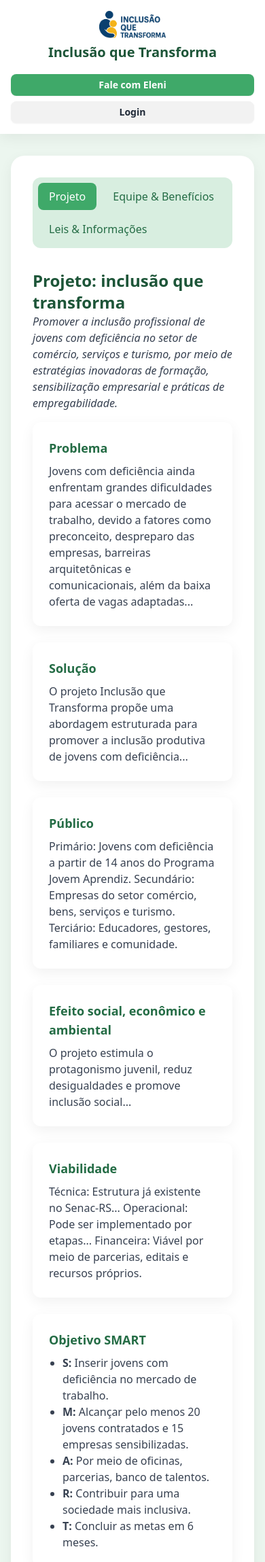
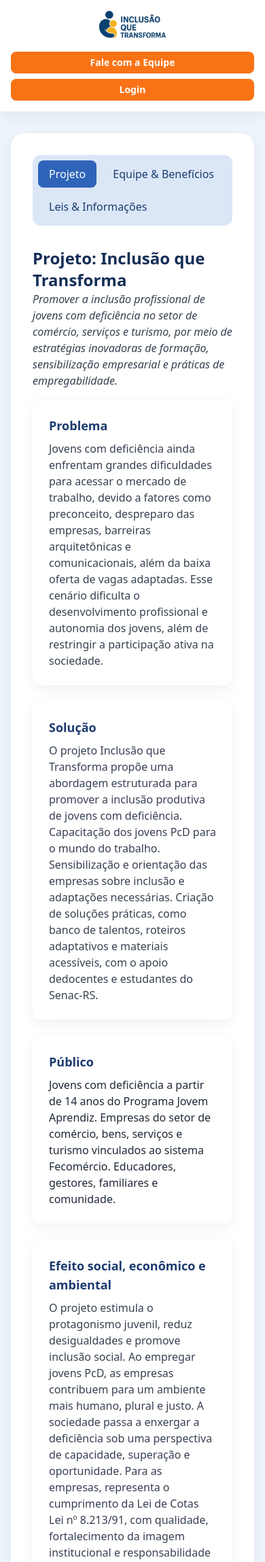
Before and after one commit to rvfe/icq, a Django app: page / in a window 390 px wide. Shown: the top 2298 px of the page at 68% size. Run offline with Django 5.2, Linux system fonts and the light colour scheme; some libraries are stand-ins or nearby versions.

Commit message:
yellow first files

```diff
--- a/iqc_app/core/models.py
+++ b/iqc_app/core/models.py
@@ -6,6 +6,7 @@ class PartnerApplication(models.Model):
         ("contratante_pcd", "Empresa contratante de jovem aprendiz PcD"),
         ("apoio_divulgacao", "Empresa apoiadora com recursos ou divulgação"),
         ("capacitacao_inclusao", "Empresa interessada em capacitação sobre inclusão"),
+        ("como_contratar", "Empresa interessada em saber como contratar um jovem aprendiz")
     ]
 
     company_name = models.CharField("Razão social", max_length=200)
--- a/iqc_app/core/templates/base.html
+++ b/iqc_app/core/templates/base.html
@@ -13,10 +13,11 @@
       theme: {
         extend: {
           colors: {
+            /* brand agora em AZUL (antes era verde) */
             brand: {
-              50:'#ecf6ef',100:'#d8eee0',200:'#b7dfc4',300:'#8fcca4',
-              400:'#66b983',500:'#3fa969',600:'#2f8b56',700:'#246c45',
-              800:'#1d5538',900:'#173f2a'
+              50:'#eef4fb',100:'#dbe7f7',200:'#b7cbee',300:'#8aa9dd',
+              400:'#5d86cb',500:'#2f64b9',600:'#254f94',700:'#1c3b6f',
+              800:'#152e57',900:'#0f2343'
             }
           },
           boxShadow:{ soft:'0 6px 20px rgba(0,0,0,.06)' },
@@ -29,7 +30,6 @@
   <script defer src="https://cdn.jsdelivr.net/npm/alpinejs@3.x.x/dist/cdn.min.js"></script>
 
   <style>
-    /* Keep media from causing horizontal overflow anywhere */
     img, video { max-width:100%; height:auto; }
   </style>
 
@@ -43,25 +43,21 @@
     <div class="max-w-7xl mx-auto px-4 py-4
                 flex flex-col sm:flex-row sm:items-center sm:justify-between gap-3 text-center sm:text-left">
 
-      <!-- Logo + Title wrapper -->
       <div class="flex flex-col sm:flex-row sm:items-center gap-2 justify-center">
         <img src="{% static 'img/logo.png' %}" alt="Logo"
-            class="h-10 md:h-12 w-auto mx-auto sm:mx-0"
-            style="image-rendering:-webkit-optimize-contrast;">
-        <h1 class="text-xl sm:text-2xl md:text-3xl font-semibold text-brand-800 break-words leading-tight">
-          Inclusão que Transforma
-        </h1>
+             class="h-10 md:h-12 w-auto mx-auto sm:mx-0"
+             style="image-rendering:-webkit-optimize-contrast;">
       </div>
 
-      <!-- Buttons -->
+      <!-- Botões agora LARANJA -->
       <div class="flex flex-col sm:flex-row gap-2 justify-center sm:justify-end mt-2 sm:mt-0">
         <a href="{{ whatsapp_link }}" target="_blank"
-          class="btn btn-sm border-0 bg-brand-500 hover:bg-brand-600 text-white w-full sm:w-auto">
-          Fale com Eleni
+           class="btn btn-sm border-0 bg-orange-500 hover:bg-orange-600 text-white w-full sm:w-auto">
+          Fale com a Equipe
         </a>
         {% if user.is_authenticated %}
           <a href="{% url 'submissions_list' %}"
-            class="btn btn-sm bg-brand-200 text-brand-800 w-full sm:w-auto">
+             class="btn btn-sm border-0 bg-orange-100 text-orange-800 hover:bg-orange-200 w-full sm:w-auto">
             Submissões
           </a>
           <form action="{% url 'logout' %}" method="post" class="inline">
@@ -69,15 +65,16 @@
             <button type="submit" class="btn btn-sm w-full sm:w-auto">Logout</button>
           </form>
         {% else %}
-          <a href="{% url 'login' %}" class="btn btn-sm w-full sm:w-auto">Login</a>
+          <!-- Login agora também LARANJA -->
+          <a href="{% url 'login' %}"
+             class="btn btn-sm border-0 bg-orange-500 hover:bg-orange-600 text-white w-full sm:w-auto">
+            Login
+          </a>
         {% endif %}
       </div>
     </div>
   </header>
 
-
-
-  <!-- CENTERED CONTENT -->
   <main class="max-w-7xl mx-auto px-4 py-8">
     {% if messages %}
       <div class="space-y-2 mb-6">
@@ -95,7 +92,6 @@
     {% block content %}{% endblock %}
   </main>
 
-  <!-- FULL-WIDTH FOOTER -->
   <footer class="bg-brand-50">
     <div class="max-w-7xl mx-auto px-4 py-10 text-center text-sm text-gray-600">
       © {{ now|date:"Y" }} Inclusão que Transforma
--- a/iqc_app/core/templates/content/_aba1_projeto.html
+++ b/iqc_app/core/templates/content/_aba1_projeto.html
@@ -1,5 +1,5 @@
 <div class="prose max-w-none">
-  <h2 class="text-2xl font-semibold text-brand-800">Projeto: inclusão que transforma</h2>
+  <h2 class="text-2xl font-semibold text-brand-800">Projeto: Inclusão que Transforma</h2>
   <p class="italic text-gray-700">
     Promover a inclusão profissional de jovens com deficiência no setor de comércio, serviços e turismo, por meio de
     estratégias inovadoras de formação, sensibilização empresarial e práticas de empregabilidade.
@@ -12,7 +12,7 @@
       <p class="text-gray-700">
         Jovens com deficiência ainda enfrentam grandes dificuldades para acessar o mercado de trabalho, devido a fatores
         como preconceito, despreparo das empresas, barreiras arquitetônicas e comunicacionais, além da baixa oferta
-        de vagas adaptadas...
+        de vagas adaptadas. Esse cenário dificulta o desenvolvimento profissional e autonomia dos jovens, além de restringir a participação ativa na sociedade.
       </p>
     </div>
 
@@ -20,42 +20,45 @@
       <h3 class="text-lg font-semibold text-brand-700 mb-2">Solução</h3>
       <p class="text-gray-700">
         O projeto Inclusão que Transforma propõe uma abordagem estruturada para promover a inclusão produtiva de jovens
-        com deficiência...
+        com deficiência. Capacitação dos jovens PcD para o mundo do trabalho. Sensibilização e orientação das empresas sobre inclusão e adaptações necessárias. Criação de soluções
+        práticas, como banco de talentos, roteiros adaptativos e materiais acessíveis, com o apoio dedocentes e estudantes do Senac-RS.
       </p>
     </div>
 
     <div class="bg-white shadow-soft rounded-xl p-6">
       <h3 class="text-lg font-semibold text-brand-700 mb-2">Público</h3>
-      <p class="text-gray-700">
-        Primário: Jovens com deficiência a partir de 14 anos do Programa Jovem Aprendiz. Secundário: Empresas do setor
-        comércio, bens, serviços e turismo. Terciário: Educadores, gestores, familiares e comunidade.
-      </p>
+        Jovens com deficiência a partir de 14 anos do Programa Jovem Aprendiz.
+        Empresas do setor de comércio, bens, serviços e turismo vinculados ao sistema Fecomércio.
+        Educadores, gestores, familiares e comunidade.
     </div>
+
 
     <div class="bg-white shadow-soft rounded-xl p-6">
       <h3 class="text-lg font-semibold text-brand-700 mb-2">Efeito social, econômico e ambiental</h3>
       <p class="text-gray-700">
-        O projeto estimula o protagonismo juvenil, reduz desigualdades e promove inclusão social...
+        O projeto estimula o protagonismo juvenil, reduz desigualdades e promove inclusão social. Ao empregar jovens PcD, as
+        empresas contribuem para um ambiente mais humano, plural e justo. A sociedade passa a enxergar a deficiência sob uma perspectiva de capacidade,
+        superação e oportunidade. Para as empresas, representa o cumprimento da Lei de Cotas Lei nº 8.213/91, com qualidade, fortalecimento da imagem institucional e responsabilidade social.
       </p>
     </div>
 
     <div class="bg-white shadow-soft rounded-xl p-6">
       <h3 class="text-lg font-semibold text-brand-700 mb-2">Viabilidade</h3>
-      <p class="text-gray-700">
-        Técnica: Estrutura já existente no Senac-RS... Operacional: Pode ser implementado por etapas... Financeira:
-        Viável por meio de parcerias, editais e recursos próprios.
-      </p>
+      <ul class="list-disc pl-5 text-gray-700 space-y-1">
+        <li><strong>Técnica:</strong> Estrutura já existente no Senac-RS para formação de aprendizes, o que favorece a execução do projeto.</li>
+        <li><strong>Operacional:</strong> Pode ser implementado por etapas, com replicação em outras unidades e municípios.</li>
+        <li><strong>Financeira:</strong> Viável por meio de parcerias, editais, patrocínios e uso de recursos próprios das instituições envolvidas.</li>
+      </ul>
     </div>
 
+
     <div class="bg-white shadow-soft rounded-xl p-6">
-      <h3 class="text-lg font-semibold text-brand-700 mb-2">Objetivo SMART</h3>
-      <ul class="list-disc pl-5 text-gray-700">
-        <li><strong>S:</strong> Inserir jovens com deficiência no mercado de trabalho.</li>
-        <li><strong>M:</strong> Alcançar pelo menos 20 jovens contratados e 15 empresas sensibilizadas.</li>
-        <li><strong>A:</strong> Por meio de oficinas, parcerias, banco de talentos.</li>
-        <li><strong>R:</strong> Contribuir para uma sociedade mais inclusiva.</li>
-        <li><strong>T:</strong> Concluir as metas em 6 meses.</li>
-      </ul>
-    </div>
+  <h3 class="text-lg font-semibold text-brand-700 mb-2">Objetivo SMART</h3>
+  <p class="text-gray-700">
+    O projeto busca transformar realidades por meio da inclusão de jovens com deficiência no mercado de trabalho, conquistando ao menos 20 contratações e
+    engajando 15 empresas em uma jornada de sensibilização. Em até seis meses, oficinas, parcerias estratégicas e a criação de um banco de talentos serão
+    as ferramentas que irão impulsionar oportunidades e fortalecer a parceria com as empresas contratantes.
+  </p>
+</div>
   </div>
 </div>
--- a/iqc_app/core/templates/content/_aba2_equipes.html
+++ b/iqc_app/core/templates/content/_aba2_equipes.html
@@ -1,15 +1,15 @@
 <div class="prose max-w-none">
-  <h2 class="text-2xl font-semibold text-brand-800">Equipe, Benefícios e Restrições</h2>
+  <h2 class="text-2xl font-semibold text-brand-800">Equipe e Benefícios</h2>
 
-  <div class="grid md:grid-cols-3 gap-6 mt-4">
+  <div class="grid md:grid-cols-2 gap-6 mt-4">
     <div class="bg-white shadow-soft rounded-xl p-6">
       <h3 class="text-lg font-semibold text-brand-700 mb-2">Equipe</h3>
-      <p class="text-gray-700">
-        <strong>Coordenação:</strong> Docente responsável pelo projeto e aprendizes (Eleni, Guilherme, Rezuelen, Ana).<br>
-        <strong>Articulação com Empresas:</strong> Equipe de relacionamento com o mercado.<br>
-        <strong>Formadores:</strong> Docentes especialistas em inclusão, acessibilidade e aprendizagem.<br>
-        <strong>Estudantes:</strong> Jovens aprendizes engajados na criação de materiais e soluções inovadoras.
-      </p>
+      <ul class="list-disc pl-5 text-gray-700 space-y-1">
+        <li><strong>Orientadora:</strong> Eleni Freitas</li>
+        <li><strong>Aprendizes:</strong> Ana Clara Viegas da Silva, Bárbara da Silva Suertegarai e Guilherme de Oliveira</li>
+        <li><strong>Articulação com Empresas:</strong> Equipe de relacionamento com o mercado</li>
+        <li><strong>Formadores:</strong> Docentes especialistas em inclusão, acessibilidade e aprendizagem</li>
+      </ul>
     </div>
 
     <div class="bg-white shadow-soft rounded-xl p-6">
@@ -21,14 +21,5 @@
         <strong>Para a sociedade:</strong> Avanço na equidade, justiça social e fortalecimento do papel das instituições formadoras.
       </p>
     </div>
-
-    <div class="bg-white shadow-soft rounded-xl p-6">
-      <h3 class="text-lg font-semibold text-brand-700 mb-2">Restrições</h3>
-      <p class="text-gray-700">
-        Barreiras estruturais e tecnológicas em algumas empresas; resistência à mudança cultural; necessidade de tempo
-        para adaptação das equipes e ambientes; disponibilidade de transporte público acessível; recursos limitados
-        para tecnologias assistivas em determinados contextos.
-      </p>
-    </div>
   </div>
 </div>
--- a/iqc_app/core/templates/content/_aba3_leis.html
+++ b/iqc_app/core/templates/content/_aba3_leis.html
@@ -4,27 +4,27 @@
   <div class="grid md:grid-cols-2 xl:grid-cols-3 gap-6 mt-4">
     <!-- Lei de Cotas -->
     <div class="bg-white shadow-soft rounded-xl p-6">
-      <h3 class="text-lg font-semibold text-brand-700  mb-2">Lei nº 8.213/91 (Lei de Cotas)</h3>
-      <p class="text-gray-700">
-        Obriga empresas com 100+ funcionários a reservarem 2% a 5% das vagas para PcD.<br>
-        Até 200 empregados: 2% · 201–500: 3% · 501–1000: 4% · 1001+: 5%.
-      </p>
-      <p class="text-gray-700">Garante igualdade de oportunidades e promove inclusão social.</p>
+      <h3 class="text-lg font-semibold text-brand-700 mb-2">Lei nº 8.213/91 (Lei de Cotas)</h3>
+      <ul class="list-disc pl-5 text-gray-700 space-y-1">
+        <li>Obriga empresas com 100+ funcionários a reservarem 2% a 5% das vagas para PcD. Até 200 empregados: 2% 201-500: 3% 501-1000: 4% 1001+: 5%</li>
+        Até 200 empregados: 2% 201-500: 3% 501-1000: 4% 1001+: 5%
+        <li>Garante igualdade de oportunidades e promove inclusão social.</li>
+      </ul>
     </div>
 
     <!-- Lei da Aprendizagem -->
     <div class="bg-white shadow-soft rounded-xl p-6">
-      <h3 class="text-lg font-semibold text-brand-700  mb-2">Lei nº 10.097/00 (Lei da Aprendizagem)</h3>
-      <p class="text-gray-700">
-        Estabelece que 5% a 15% dos empregados devem ser aprendizes.<br>
-        Faixa etária: 14 a 24 anos (sem limite para PcD).
-      </p>
+      <h3 class="text-lg font-semibold text-brand-700 mb-2">Lei nº 10.097/00 (Lei da Aprendizagem)</h3>
+      <ul class="list-disc pl-5 text-gray-700 space-y-1">
+        <li>Estabelece que 5% a 15% dos empregados devem ser aprendizes.</li>
+        <li>Faixa etária: 14 a 24 anos (sem limite para PcD).</li>
+      </ul>
     </div>
 
     <!-- LBI -->
     <div class="bg-white shadow-soft rounded-xl p-6">
-      <h3 class="text-lg font-semibold text-brand-700  mb-2">Lei nº 13.146/2015 (Lei Brasileira de Inclusão)</h3>
-      <ul class="list-disc pl-5 text-gray-700">
+      <h3 class="text-lg font-semibold text-brand-700 mb-2">Lei nº 13.146/2015 (Lei Brasileira de Inclusão)</h3>
+      <ul class="list-disc pl-5 text-gray-700 space-y-1">
         <li>Direito ao trabalho em igualdade de oportunidades.</li>
         <li>Ambiente acessível em igualdade de condições, incluindo adaptações necessárias (físicas, tecnológicas, comunicacionais).</li>
       </ul>
--- a/iqc_app/core/templates/home.html
+++ b/iqc_app/core/templates/home.html
@@ -4,26 +4,22 @@
 
 {% block content %}
 <div class="grid xl:grid-cols-3 gap-8">
-  <!-- Abas + conteúdo -->
   <section class="xl:col-span-2">
     <div x-data="{ tab: 'projeto' }" class="card bg-white shadow-soft rounded-xl2">
       <div class="card-body">
-        <!-- Tabs (wrap on small screens) -->
+        <!-- Tabs permanecem em brand (azul) -->
         <div class="flex flex-wrap gap-2 bg-brand-100 p-2 rounded-xl">
           <button class="px-4 py-2 rounded-lg font-medium shrink-0"
                   :class="tab==='projeto' ? 'bg-brand-500 text-white' : 'text-brand-700 hover:bg-brand-50'"
                   @click="tab='projeto'">Projeto</button>
-
           <button class="px-4 py-2 rounded-lg font-medium shrink-0"
                   :class="tab==='equipes' ? 'bg-brand-500 text-white' : 'text-brand-700 hover:bg-brand-50'"
                   @click="tab='equipes'">Equipe & Benefícios</button>
-
           <button class="px-4 py-2 rounded-lg font-medium shrink-0"
                   :class="tab==='leis' ? 'bg-brand-500 text-white' : 'text-brand-700 hover:bg-brand-50'"
                   @click="tab='leis'">Leis & Informações</button>
         </div>
 
-        <!-- Conteúdo -->
         <div class="mt-6">
           <div x-show="tab==='projeto'">
             {% include "content/_aba1_projeto.html" %}
@@ -39,7 +35,6 @@
     </div>
   </section>
 
-  <!-- Form + QR -->
   <aside class="space-y-6">
     <div class="card bg-white shadow-soft rounded-xl2">
       <div class="card-body">
@@ -90,7 +85,8 @@
             {{ form.message }}
           </label>
 
-          <button class="btn w-full border-0 bg-brand-600 hover:bg-brand-700 text-white">
+          <!-- Botão de envio LARANJA -->
+          <button class="btn w-full border-0 bg-orange-500 hover:bg-orange-600 text-white">
             Enviar
           </button>
         </form>
@@ -99,18 +95,94 @@
 
     <div class="card bg-white shadow-soft rounded-xl2">
       <div class="card-body items-center text-center">
-        <div class="avatar placeholder mb-3">
-          <div class="bg-brand-600 text-white rounded-full w-12"><span>E</span></div>
-        </div>
-        <h3 class="font-semibold text-brand-800">Eleni</h3>
-        <p class="text-sm text-gray-600 mb-3">Contato no WhatsApp</p>
-        <a href="{{ whatsapp_link }}" target="_blank" class="btn btn-outline w-full mb-3 border-brand-300 text-brand-700 hover:bg-brand-50">
+        <!-- Botão outline agora com borda/hover laranja -->
+        <a href="{{ whatsapp_link }}" target="_blank"
+           class="btn btn-outline w-full mb-3 border-0 bg-orange-500 hover:bg-orange-600 text-white">
           Abrir conversa
         </a>
         <img src="{% static 'img/qr_eleni.png' %}" alt="QR WhatsApp Eleni" class="w-44 h-44 object-contain mx-auto">
-        <p class="text-xs text-gray-500 mt-2">Escaneie o QR para falar com Eleni</p>
+        <p class="text-xs text-gray-500 mt-2">Escaneie o QR para falar com a Equipe</p>
       </div>
     </div>
   </aside>
 </div>
+
+<!-- Script de máscaras -->
+<script>
+document.addEventListener('DOMContentLoaded', function () {
+  const qs = (sel) => document.querySelector(sel);
+  const pick = (...sels) => sels.map(qs).find(Boolean);
+
+  const $phone  = pick('input[name="phone"]', '#id_phone');
+  const $cnpj   = pick('input[name="cnpj"]', '#id_cnpj');
+  const $razao  = pick('input[name="company_name"]', '#id_company_name');
+
+  const onlyDigits = (v) => (v || '').replace(/\D+/g, '');
+
+  function formatPhone(v) {
+    const d = onlyDigits(v).slice(0, 11);
+    if (!d) return '';
+    if (d.length <= 10) {
+      const p1 = d.slice(0, 2);
+      const p2 = d.slice(2, 6);
+      const p3 = d.slice(6, 10);
+      return p3 ? `(${p1}) ${p2}-${p3}` : p2 ? `(${p1}) ${p2}` : `(${p1}`;
+    } else {
+      const p1 = d.slice(0, 2);
+      const p2 = d.slice(2, 7);
+      const p3 = d.slice(7, 11);
+      return p3 ? `(${p1}) ${p2}-${p3}` : p2 ? `(${p1}) ${p2}` : `(${p1}`;
+    }
+  }
+
+  function formatCNPJ(v) {
+    const d = onlyDigits(v).slice(0, 14);
+    if (!d) return '';
+    const p1 = d.slice(0, 2);
+    const p2 = d.slice(2, 5);
+    const p3 = d.slice(5, 8);
+    const p4 = d.slice(8, 12);
+    const p5 = d.slice(12, 14);
+
+    let out = p1;
+    if (p2) out += '.' + p2;
+    if (p3) out += '.' + p3;
+    if (p4) out += '/' + p4;
+    if (p5) out += '-' + p5;
+    return out;
+  }
+
+  function toTitleCase(str) {
+    return (str || '')
+      .trim()
+      .replace(/\s+/g, ' ')
+      .toLowerCase()
+      .replace(/\b([a-zà-ú])([a-zà-ú]*)/gi, (m, a, b) => a.toUpperCase() + b);
+  }
+
+  if ($phone) {
+    $phone.setAttribute('inputmode', 'tel');
+    $phone.setAttribute('maxlength', '16');
+    $phone.addEventListener('input', (e) => {
+      e.target.value = formatPhone(e.target.value);
+    });
+    if ($phone.value) $phone.value = formatPhone($phone.value);
+  }
+
+  if ($cnpj) {
+    $cnpj.setAttribute('inputmode', 'numeric');
+    $cnpj.setAttribute('maxlength', '18');
+    $cnpj.addEventListener('input', (e) => {
+      e.target.value = formatCNPJ(e.target.value);
+    });
+    if ($cnpj.value) $cnpj.value = formatCNPJ($cnpj.value);
+  }
+
+  if ($razao) {
+    $razao.addEventListener('blur', (e) => {
+      e.target.value = toTitleCase(e.target.value);
+    });
+  }
+});
+</script>
 {% endblock %}
--- a/iqc_app/core/templates/login.html
+++ b/iqc_app/core/templates/login.html
@@ -11,7 +11,7 @@
       {% if next %}
         <input type="hidden" name="next" value="{{ next }}">
       {% endif %}
-      <button type="submit" class="btn w-full border-0 bg-brand-600 hover:bg-brand-700 text-white">
+      <button type="submit" class="btn w-full border-0 bg-orange-600 hover:bg-orange-700 text-white">
         Entrar
       </button>
     </form>
--- a/iqc_app/core/templates/submissions_list.html
+++ b/iqc_app/core/templates/submissions_list.html
@@ -7,9 +7,10 @@
 <table class="table w-full bg-white shadow-soft rounded-xl2">
   <thead>
     <tr>
-      <th>Empresa</th>
+      <th>Razão social</th>
       <th>CNPJ</th>
       <th>Representante</th>
+      <th>Cargo</th>
       <th>Email</th>
       <th>Telefone</th>
       <th>Tipo</th>
@@ -22,6 +23,7 @@
         <td>{{ app.company_name }}</td>
         <td>{{ app.cnpj }}</td>
         <td>{{ app.legal_representative }}</td>
+        <td>{{ app.role }}</td>
         <td>{{ app.email }}</td>
         <td>{{ app.phone }}</td>
         <td>{{ app.participation_type }}</td>
@@ -35,7 +37,7 @@
 
 <form action="{% url 'logout' %}" method="post" class="mt-4">
   {% csrf_token %}
-  <button type="submit" class="btn border-0 bg-brand-500 hover:bg-brand-600 text-white">
+  <button type="submit" class="btn border-0 bg-orange-500 hover:bg-orange-600 text-white">
     Logout
   </button>
 </form>
```
